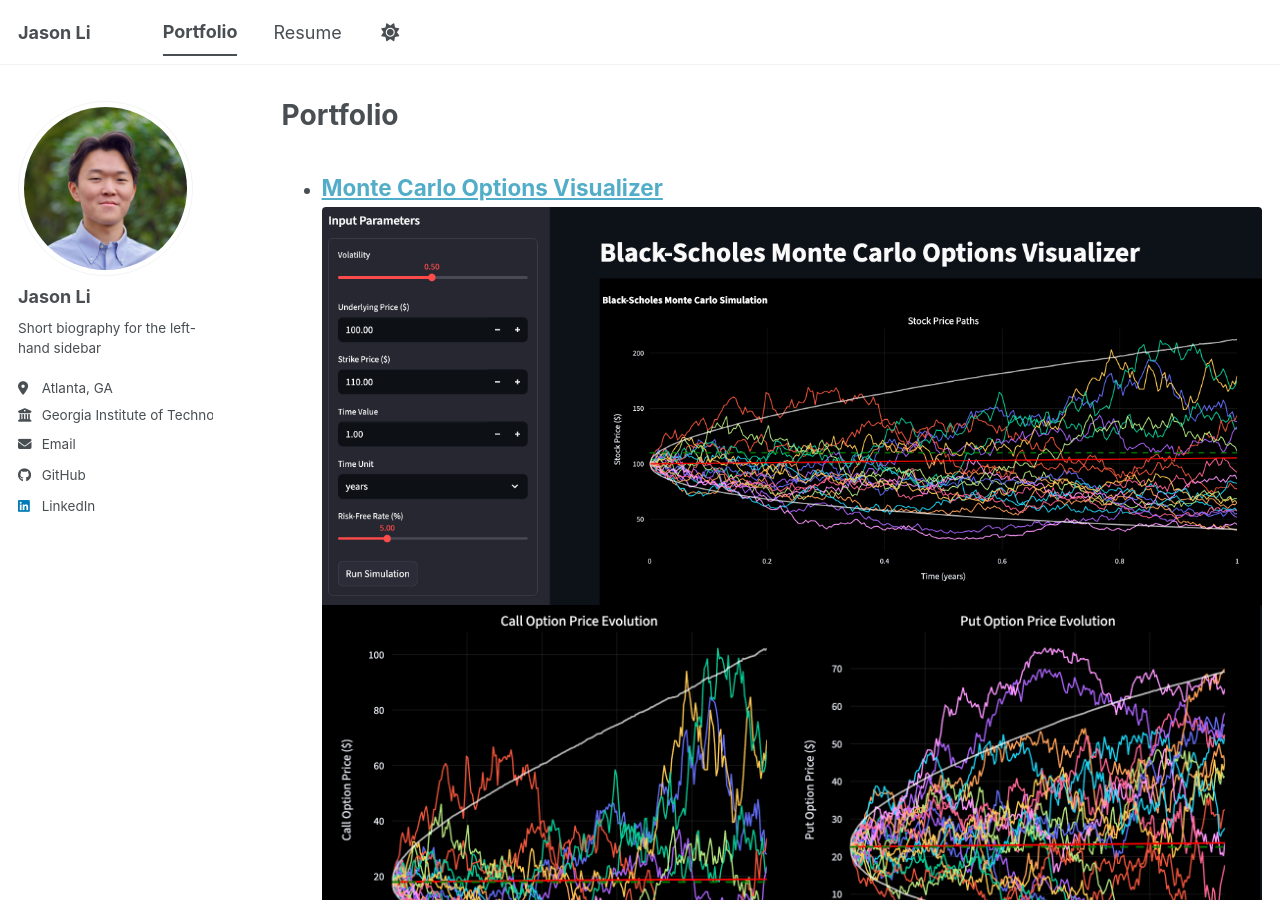
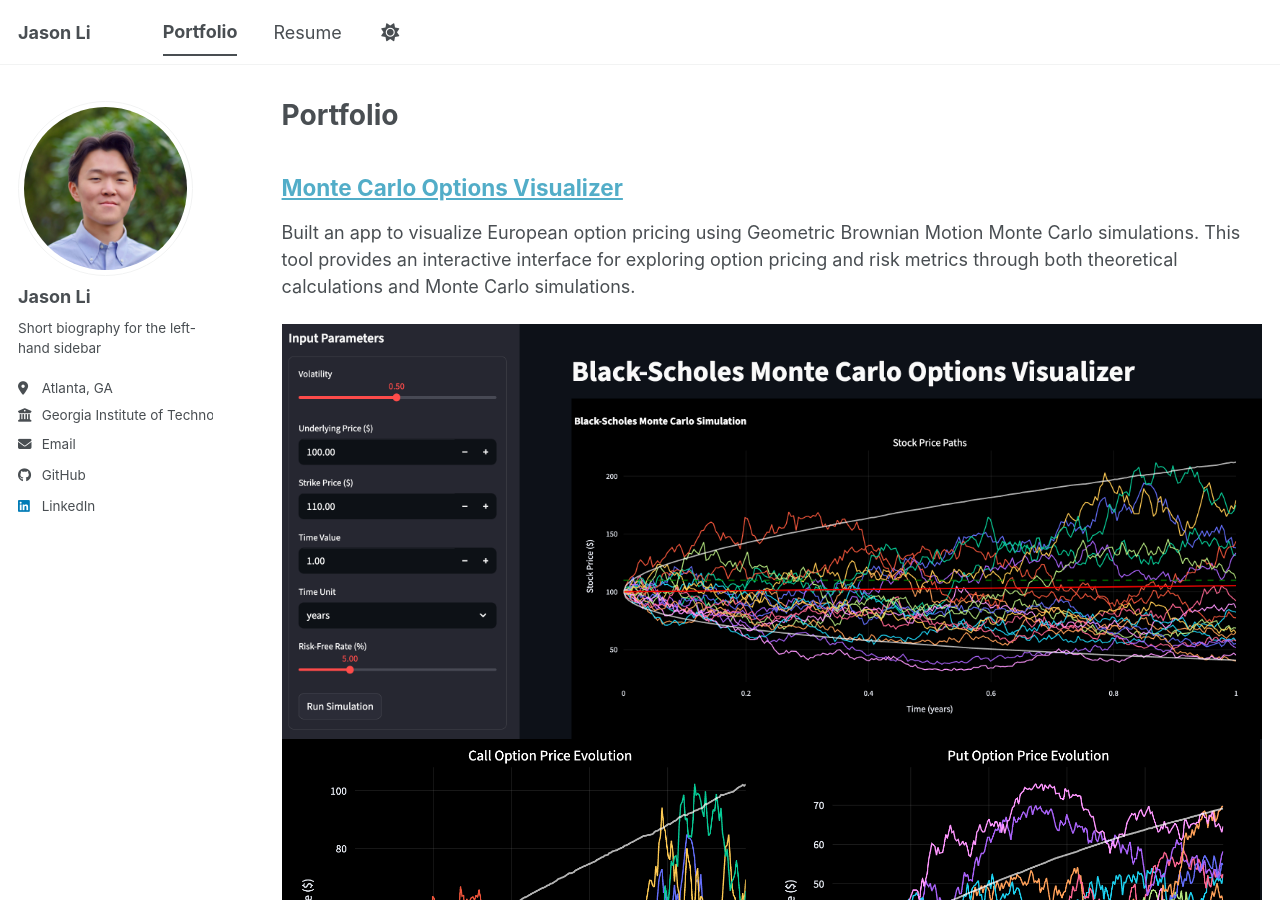
Before and after one commit to jasonli04/jasonli04.github.io, a Jekyll site: the page built from _pages/portfolio.html, in a window 1280 px wide and 900 px high. Built offline with Jekyll 4.4.1, drawn with Linux system fonts in a browser that asks for light colours; a script bundle is joined from its source files by our own code; library files that are not in the unit come from our copies.

Commit message:
formatting

```diff
--- a/_pages/portfolio.html
+++ b/_pages/portfolio.html
@@ -10,16 +10,18 @@ author_profile: true
 
 {% assign projects = site.data.projects %}
 {% if projects and projects.size > 0 %}
-<ul class="archive__list">
   {% for project in projects %}
-  <li class="archive__item">
-    <h2 class="archive__item-title">
+  <section class="project-item">
+    <h2>
       <a href="{{ project.url }}" target="_blank" rel="noopener">
         {{ project.title }}
       </a>
     </h2>
+    {% if project.blurb %}
+    <p>{{ project.blurb }}</p>
+    {% endif %}
     {% if project.images and project.images.size > 0 %}
-    <div class="archive__item-teaser">
+    <div class="project-images">
       {% for image in project.images %}
       <a href="{{ project.url }}" target="_blank" rel="noopener">
         <img src="{{ base_path }}{{ image }}" alt="{{ project.title }}">
@@ -27,18 +29,14 @@ author_profile: true
       {% endfor %}
     </div>
     {% elsif project.image %}
-    <p class="archive__item-teaser">
+    <div class="project-images">
       <a href="{{ project.url }}" target="_blank" rel="noopener">
         <img src="{{ base_path }}{{ project.image }}" alt="{{ project.title }}">
       </a>
-    </p>
+    </div>
     {% endif %}
-    {% if project.blurb %}
-    <p class="archive__item-excerpt">{{ project.blurb }}</p>
-    {% endif %}
-  </li>
+  </section>
   {% endfor %}
-</ul>
 {% else %}
 <p>Add projects in <code>_data/projects.yml</code>.</p>
 {% endif %}
```
